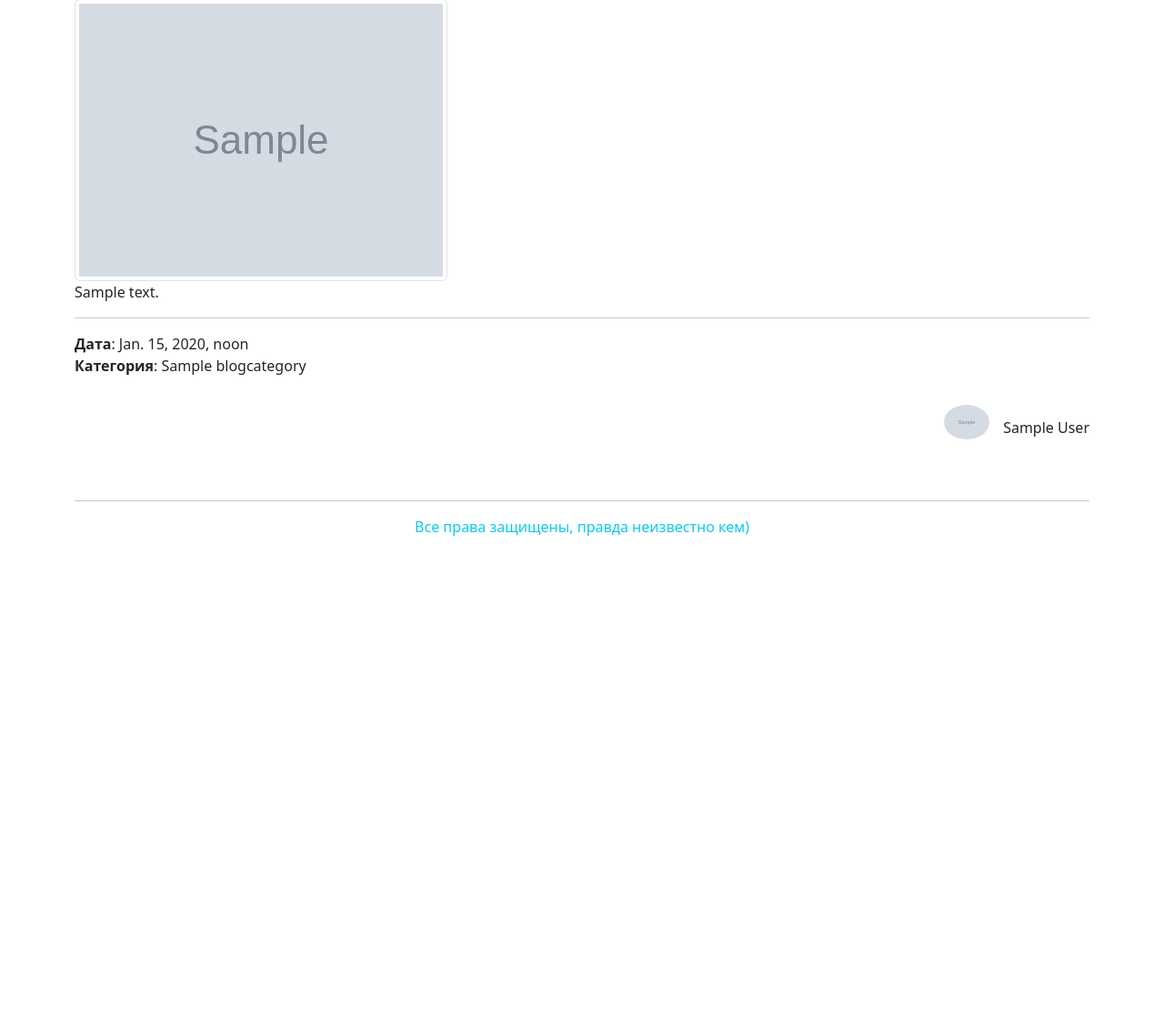
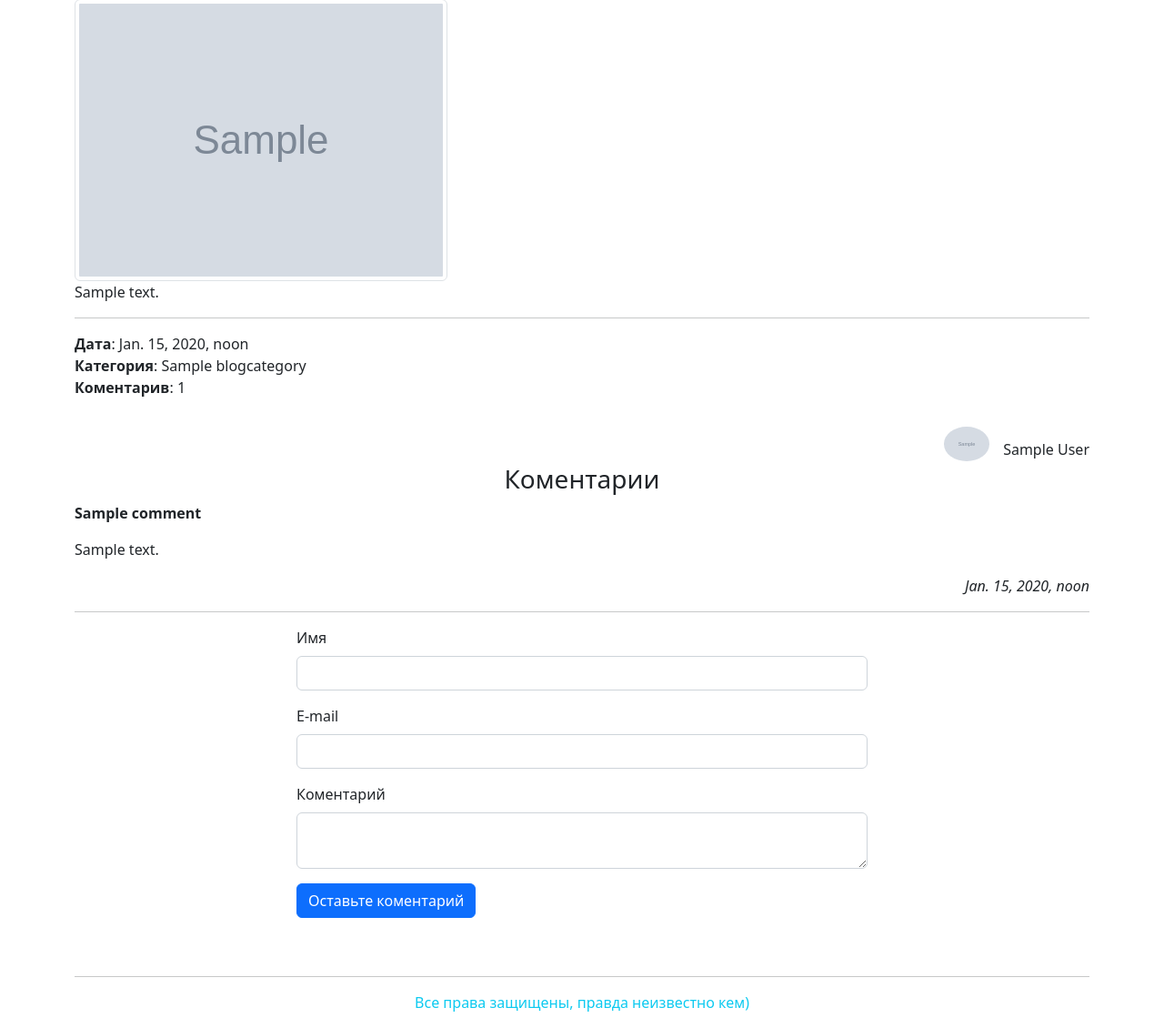
Before and after one commit to SimonSok96/Palyanyca, a Django app: page /blog/1/1/ in a window 1280 px wide. Shown: the part 338-1468 px from the top of the page at 91% size. Before the commit the page ends 927 px from the top, so only its background shows below. Run offline with Django 4.2, Linux system fonts and the light colour scheme; tables that the repository leaves empty hold one stand-in row (values such as "Sample post"); grey boxes marked "Sample" are stand-in pictures; parts of the project's set-up code (start-up, migrations or seed data) failed here and were passed over; some libraries are stand-ins or nearby versions.

Commit message:
comments

```diff
--- a/apps/blog/models.py
+++ b/apps/blog/models.py
@@ -111,3 +111,20 @@ class Article(models.Model):
     class Meta:
         verbose_name = 'Статья'
         verbose_name_plural = 'Cтатьи'
+
+
+class Comment(models.Model):
+    article = models.ForeignKey(to=Article, on_delete=models.CASCADE, verbose_name='Статья')
+    user = models.ForeignKey(to=User, verbose_name='Автор', on_delete=models.SET_NULL, null=True, blank=True)
+    name = models.CharField(verbose_name='Название', max_length=255)
+    email = models.EmailField(verbose_name='E-mail')
+    text = models.TextField(verbose_name='Коментарий')
+    is_checked = models.BooleanField(verbose_name='Проверен', default=False)
+    created_at = models.DateTimeField(auto_now_add=True)
+
+    def __str__(self):
+        return self.name
+
+    class Meta:
+        verbose_name = 'Статья'
+        verbose_name_plural = 'Cтатьи'
--- a/apps/blog/views.py
+++ b/apps/blog/views.py
@@ -1,5 +1,8 @@
 from django.shortcuts import render
-from apps.blog.models import BlogCategory, Article, Teg
+from django.urls import reverse
+
+from apps.blog.forms import CommentForm
+from apps.blog.models import BlogCategory, Article, Teg, Comment
 from config.settings import PAGE_NAMES
 
 
@@ -18,7 +21,33 @@ def article_list(request, category_id):
 def article_view(request, category_id, article_id):
     article = Article.objects.get(id=article_id)
     category = BlogCategory.objects.get(id=category_id)
-    return render(request, 'blog/article/view.html', {'article': article, 'category': category})
+    comments = Comment.objects.filter(article=article, is_checked=True)
+    breadcrumbs = {
+        reverse('blog_category_list'): PAGE_NAMES['blog'],
+        reverse('article_list', args=[category.id]): category.name,
+        'current': article.title
+    }
+    error = None
+
+    if request.method == 'POST':
+        data = request.POST.copy()
+        data.update(article=article)
+        user = request.user
+        if not user.is_anonymous:
+            data.update(user=user, name=user.username, email=user.email, is_checked=True)
+        request.POST = data
+        form = CommentForm(request.POST)
+        if form.is_valid():
+            form.save()
+            return render(request, 'blog/article/created.html', {'article': article})
+        else:
+            error = form.errors
+
+    return render(
+        request,
+        'blog/article/view.html',
+        {'article': article, 'category': category, 'breadcrumbs': breadcrumbs, 'error': error, 'comments': comments}
+    )
 
 
 def teg_search_article_list(request, teg_id):
--- /dev/null
+++ b/templates/blog/article/_comment_form.html
@@ -0,0 +1,24 @@
+{% if error %}
+    <div class="alert alert-danger" role="alert">
+        {{ error }}
+    </div>
+{% endif %}
+<form method="post" enctype="multipart/form-data">
+    {% csrf_token %}
+    {% if not request.user.is_authenticated %}
+        <div class="mb-3">
+            <label for="name" class="form-label">Имя</label>
+            <input type="text" class="form-control" id="name" name="name" required>
+        </div>
+        <div class="mb-3">
+            <label for="email" class="form-label">E-mail</label>
+            <input type="email" class="form-control" id="email" name="email" required>
+        </div>
+    {% endif %}
+
+    <div class="mb-3">
+        <label for="text" class="form-label">Коментарий</label>
+        <textarea type="text" class="form-control" id="text" name="text"></textarea>
+    </div>
+    <button type="submit" class="btn btn-primary">Оставьте коментарий</button>
+</form>
--- /dev/null
+++ b/templates/blog/article/_comments.html
@@ -0,0 +1,9 @@
+{% if comments %}
+    <h3 class="text-center">Коментарии</h3>
+    {% for comment in comments %}
+        <p><b>{{ comment.name }}</b></p>
+        <blockquote>{{ comment.text }}</blockquote>
+        <p class="text-end"><i>{{ comment.created_at }}</i></p>
+        <hr>
+    {% endfor %}
+{% endif %}
--- a/templates/blog/article/view.html
+++ b/templates/blog/article/view.html
@@ -14,6 +14,7 @@
     <p>
         <b>Дата</b>: {{ article.created_at }} <br>
         <b>Категория</b>: {{ category.name }} <br>
+        <b>Коментарив</b>: {{ comments.count }} <br>
     </p>
     {% if article.user %}
          <div class="text-end">
@@ -26,5 +27,16 @@
                  <span class="author-name">{{ article.user.first_name }} {{ article.user.last_name }}</span>
              </div>
          </div>
-     {% endif %}
+    {% endif %}
+
+    {% include 'blog/article/_comments.html'%}
+
+    </div>
+    <div class="row">
+        <div class="col-3"></div>
+        <div class="col-6">
+            {% include 'blog/article/_comment_form.html' %}
+        </div>
+    </div>
+
 {% endblock %}
```
Also changed, not shown: apps/blog/admin.py (+12 -1 lines), apps/blog/forms.py (added, +9 -0 lines), templates/blog/article/created.html (added, +9 -0 lines).
